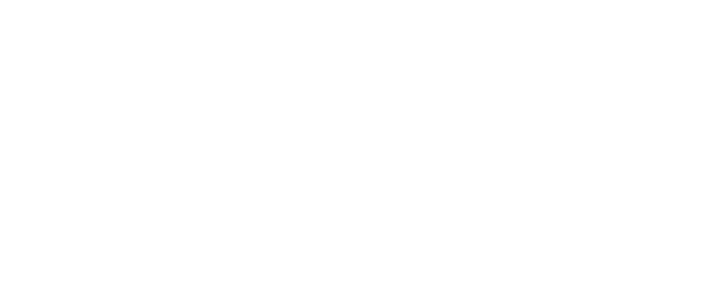
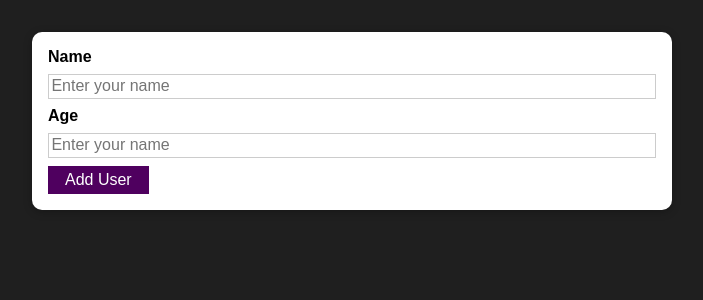
Before and after one commit to ahmetvuruskan/react-user-example, a React (Create React App) app: page / in a window 1280 px wide. Shown: the top 300 px of the page, without its empty margins (288-991 px from the left). Built offline with nearby package versions, Linux system fonts and the light colour scheme.

Commit message:
added components and css styles

```diff
--- a/package.json
+++ b/package.json
@@ -8,7 +8,7 @@
     "@testing-library/user-event": "^7.2.1",
     "react": "^18.0.0",
     "react-dom": "^18.0.0",
-    "react-scripts": "^2.1.3"
+    "react-scripts": "^2.1.8"
   },
   "scripts": {
     "start": "react-scripts start",
--- a/src/App.js
+++ b/src/App.js
@@ -1,12 +1,12 @@
 import React from 'react';
-
+import Form from "./Components/Form/UserInputs";
 
 function App() {
-  return (
-    <div>
-
-    </div>
-  );
+    return (
+        <div>
+            <Form/>
+        </div>
+    );
 }
 
 export default App;
--- /dev/null
+++ b/src/Components/Buttons/Button.js
@@ -0,0 +1,8 @@
+import React from "react";
+import buttons from "../../Css/Button.module.css";
+
+const Button = (props) => {
+    return <button className={buttons.button} type={props.type || "button"} onClick={props.onClick}>{props.children}</button>
+}
+
+export default Button;
--- /dev/null
+++ b/src/Components/Card.js
@@ -0,0 +1,7 @@
+import React from "react";
+import card from "../Css/Card.module.css";
+const Card = (props) => {
+    return <div className={`${card.card} ${props.className}`}>{props.children}</div>
+}
+
+export default Card;
--- /dev/null
+++ b/src/Components/Form/UserInputs.js
@@ -0,0 +1,24 @@
+import React from "react";
+import userInputs from "../../Css/AddUser.module.css";
+import button from "../../Css/Button.module.css";
+import Card from "../Card";
+import Button from "../Buttons/Button";
+
+const UserInputs = (props) => {
+    const submitHandler = (event) => {
+        event.preventDefault();
+    }
+    return (
+        <Card className={userInputs.input} >
+            <form onSubmit={submitHandler}>
+                <label htmlFor="name">Name</label>
+                <input type="text" id="name" name="name" placeholder="Enter your name"/>
+                <label htmlFor="age">Age</label>
+                <input type="number" id="age" name="age" placeholder="Enter your name"/>
+                <Button type="submit">Add User</Button>
+            </form>
+        </Card>
+    )
+}
+
+export default UserInputs;
--- /dev/null
+++ b/src/Css/AddUser.module.css
@@ -0,0 +1,26 @@
+.input {
+    margin: 2rem auto;
+    padding: 1rem;
+    width: 90%;
+    max-width: 40rem;
+}
+
+.input label {
+    display: block;
+    font-weight: bold;
+    margin-bottom: 0.5rem;
+}
+
+.input input {
+    font: inherit;
+    display: block;
+    width: 100%;
+    border: 1px solid #ccc;
+    padding: 0.15rem;
+    margin-bottom: 0.5rem;
+}
+
+.input input:focus {
+    outline: none;
+    border-color: #4f005f;
+}
--- /dev/null
+++ b/src/Css/Button.module.css
@@ -0,0 +1,18 @@
+.button {
+    font: inherit;
+    border: 1px solid #4f005f;
+    background: #4f005f;
+    color: white;
+    padding: 0.25rem 1rem;
+    cursor: pointer;
+}
+
+.button:hover,
+.button:active {
+    background: #741188;
+    border-color: #741188;
+}
+
+.button:focus {
+    outline: none;
+}
--- /dev/null
+++ b/src/Css/Card.module.css
@@ -0,0 +1,5 @@
+.card {
+    background: white;
+    box-shadow: 0 2px 8px rgba(0, 0, 0, 0.26);
+    border-radius: 10px;
+}
--- a/src/index.css
+++ b/src/index.css
@@ -4,6 +4,7 @@
 
 html {
   font-family: sans-serif;
+  background: #1f1f1f;
 }
 
 body {
```
Also changed, not shown: src/Css/ErrorModal.module.css (added, +45 -0 lines), src/Css/UserList.module.css (added, +16 -0 lines), 1 other file (tests, documents, lock files or other folders).
